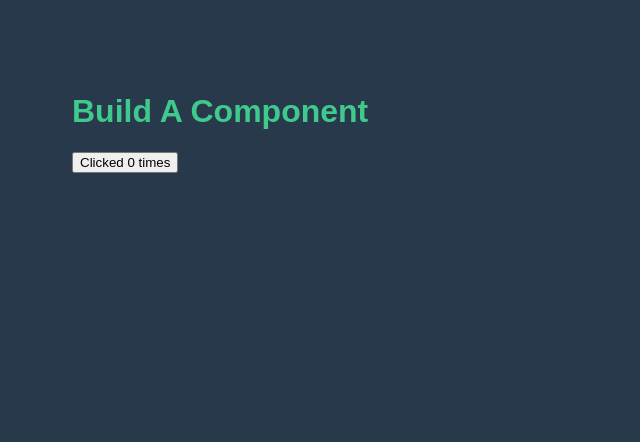
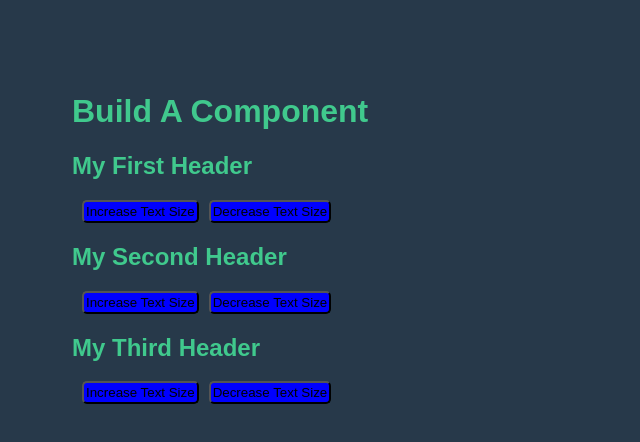
Before and after one commit to kevin-d-mcewan/VueJS_Components, a website: page index.html in a window 1280 px wide. Shown: the whole page, without its empty margins (0-640 px from the left). Drawn offline with nearby package versions, Linux system fonts and the light colour scheme.

Commit message:
Completed a component and then used $emit onClick event to increase on 1 btn and decrease 1 on other btn

```diff
--- a/index.html
+++ b/index.html
@@ -12,8 +12,17 @@
 	<body>
 		<h1>Build A Component</h1>
 
-		<div id="my-first-div">
-			<my-first-component> </my-first-component>
+		<div id="emit-events-div">
+			<!-- Make sure to do '<div :style...' not '<div: style...' or '<div:style=...' -->
+			<div :style="{fontSize: headerFontSize + 'em'}">
+			<header-component
+				v-for="header in headers"
+				:key="header.id"
+				:title="header.title"
+				@increase-text-size="headerFontSize += 0.5"
+				@decrease-text-size="headerFontSize -= 0.5"
+			>
+			</header-component>
 		</div>
 
 		<script src="script.js"></script>
--- a/script.js
+++ b/script.js
@@ -1,14 +1,51 @@
-const app = Vue.createApp({});
+// const app = Vue.createApp({});
 
-app.component("my-first-component", {
+// app.component("my-first-component", {
+// 	data() {
+// 		return {
+// 			propertyName: 0,
+// 		};
+// 	},
+// 	template: `<button v-on:click='propertyName++'>
+// 			Clicked {{ propertyName }} times
+// 		</button>`,
+// });
+
+// app.mount("#my-first-div");
+
+// const app = Vue.createApp({});
+
+// app.component("header-component", {
+// 	props: ["title"],
+// 	template: `<h2>{{title}}</h2>`,
+// });
+
+// app.mount("#component-props-div");
+
+const app = Vue.createApp({
 	data() {
 		return {
-			propertyName: 0,
+			headers: [
+				{ id: 1, title: "My First Header" },
+				{ id: 2, title: "My Second Header" },
+				{ id: 3, title: "My Third Header" },
+			],
+			headerFontSize: 1,
 		};
 	},
-	template: `<button v-on:click='propertyName++'>
-			Clicked {{ propertyName }} times
-		</button>`,
 });
 
-app.mount("#my-first-div");
+app.component("header-component", {
+	props: ["title"],
+	template: `<div class=header-component>
+		<h2>{{title}}</h2>
+		<button @click="$emit('increase-text-size')">
+			Increase Text Size
+		</button>
+		<button @click="$emit('decrease-text-size')">
+			Decrease Text Size
+		</button>
+	</div>`,
+});
+
+app.mount("#emit-events-div");
--- a/style.css
+++ b/style.css
@@ -4,3 +4,11 @@ body {
 	background-color: #27394a;
 	padding: 5%;
 }
+
+div.header-component > button {
+	padding: 2px;
+	border-radius: 5px;
+	border-spacing: 3px;
+	background-color: blue;
+	margin-left: 10px;
+}
```
